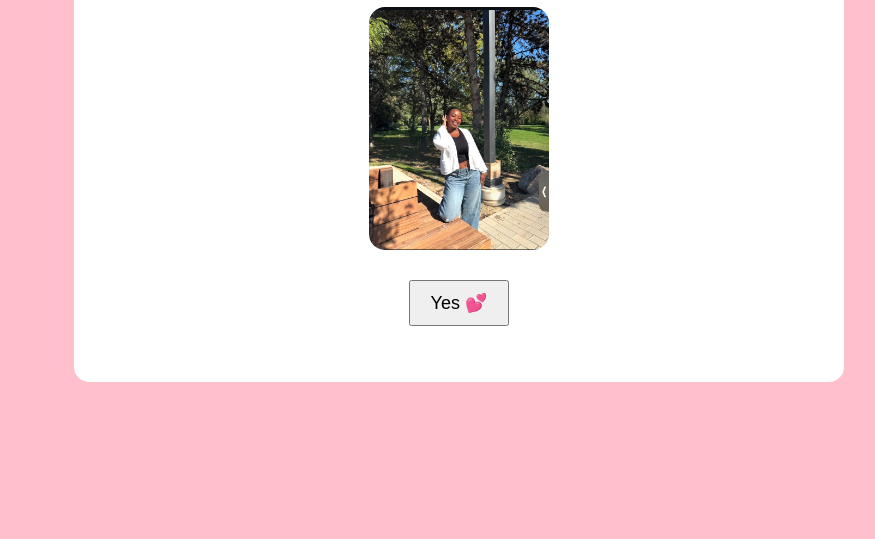
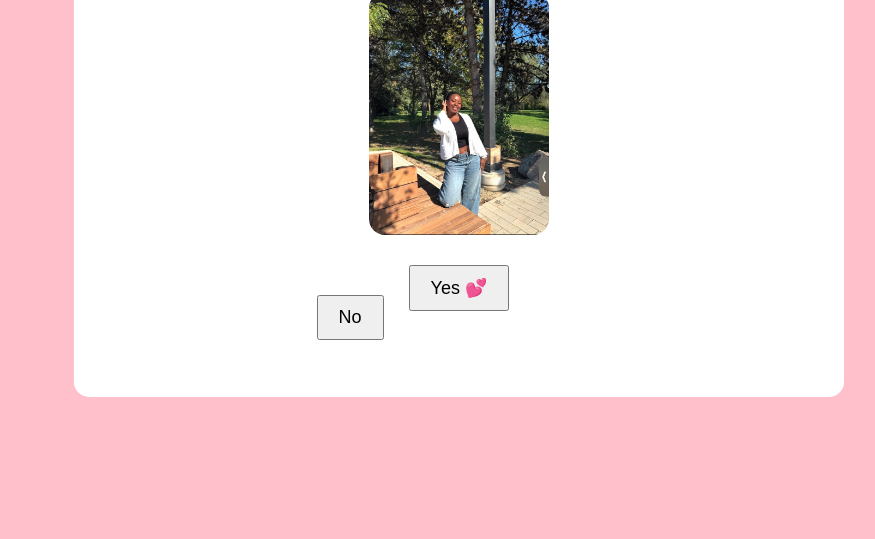
Before and after one commit to erotimothy-png/valentine-website, a plain HTML site: page index.html in a window 1280 px wide. Shown: the part 261-800 px from the top of the page, without its empty margins (181-1056 px from the left). Drawn offline with Linux system fonts and the light colour scheme.

Commit message:
styles.css

```diff
--- a/styles.css
+++ b/styles.css
@@ -13,8 +13,10 @@
   padding: 30px;
   border-radius: 15px;
   text-align: center;
+  position: relative;
 }
 
+/* IMAGE */
 .valentine-img {
   width: 180px;
   max-width: 70%;
@@ -24,18 +26,37 @@
   display: block;
 }
 
+/* BUTTON CONTAINER — VERY IMPORTANT FOR MOBILE */
+.buttons-container {
+  position: relative;     /* lets NO move inside */
+  height: 90px;           /* gives space to run */
+  margin-top: 10px;
+}
+
+/* BUTTONS */
 .btn, button {
   padding: 10px 20px;
   font-size: 18px;
   margin: 10px;
   cursor: pointer;
+  position: relative;
+  z-index: 2;             /* prevents overlap issues */
+  touch-action: manipulation; /* fixes mobile tap issues */
 }
 
-/* Smooth growth for YES */
+/* YES growth animation */
 #yesBtn {
   transition: transform 0.25s ease;
+  z-index: 3;             /* stays above NO visually */
 }
 
+/* HIDE ELEMENTS */
 .hidden {
   display: none;
 }
+
+/* MESSAGE */
+#message {
+  font-size: 22px;
+  margin-top: 20px;
+}
```
